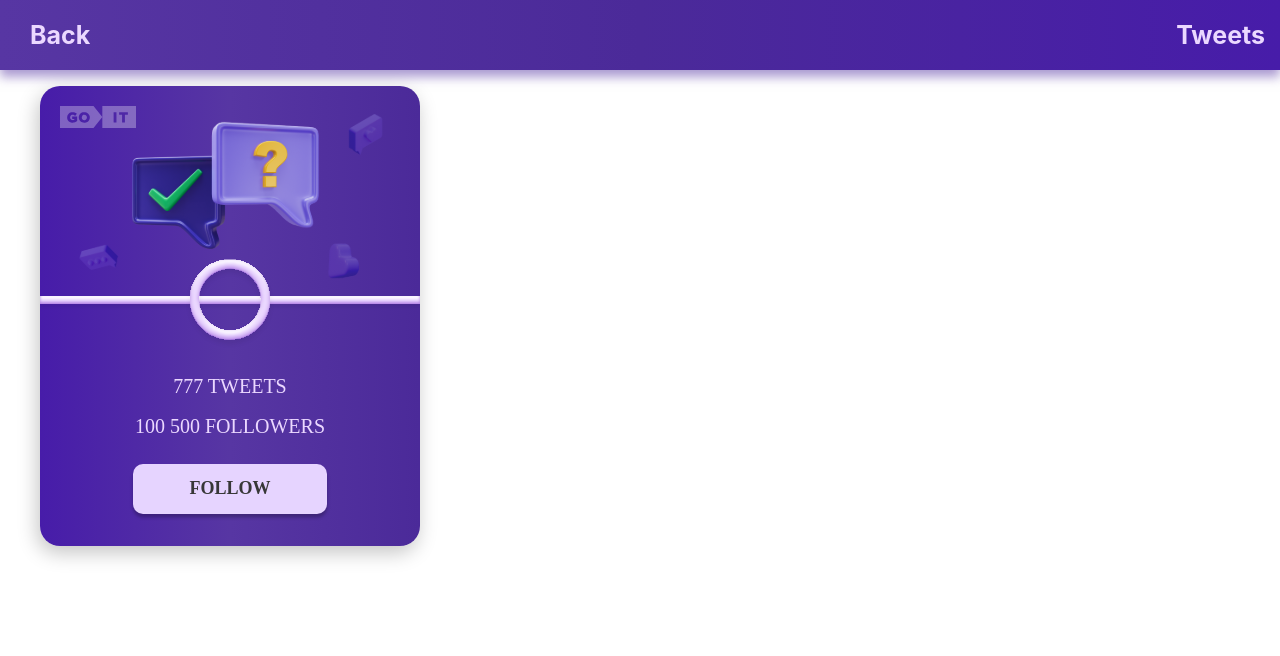
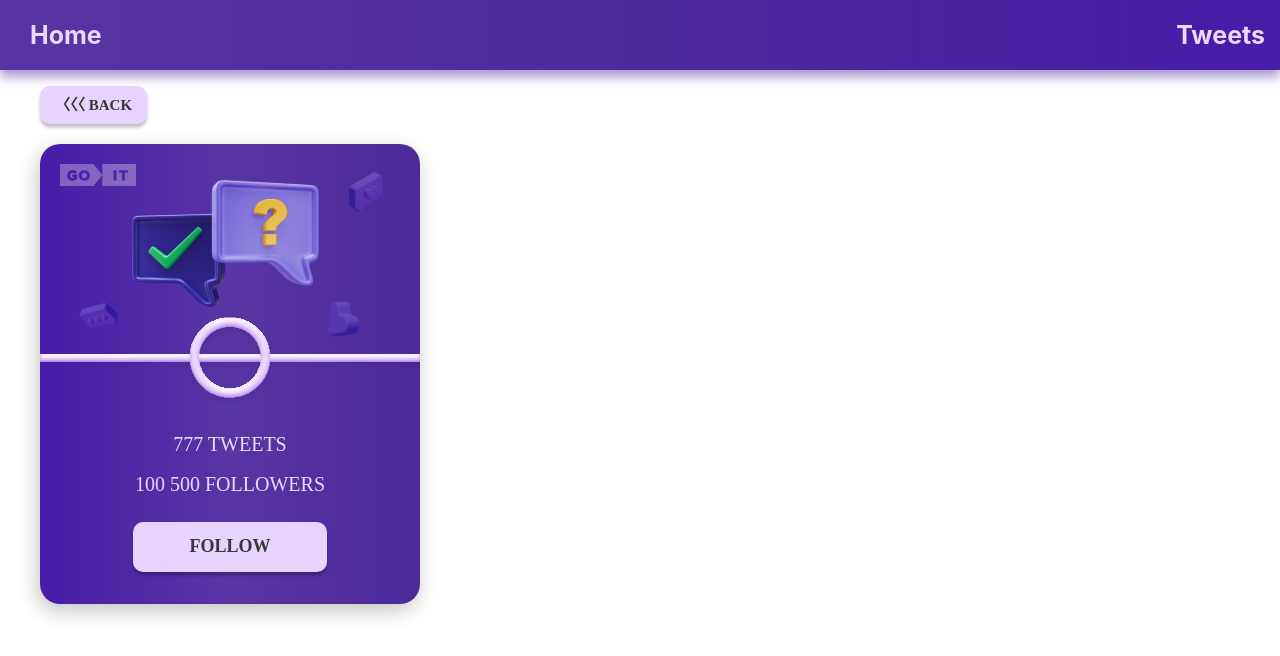
Before and after one commit to Sldvld/goit-test-task, a React (Create React App) app: page /goit-test-task/tweets in a window 1280 px wide. Shown: the top 656 px of the page. Built offline with nearby package versions, Linux system fonts and the light colour scheme.

Commit message:
add go back button

```diff
--- a/src/components/AppBar/AppBar.jsx
+++ b/src/components/AppBar/AppBar.jsx
@@ -5,7 +5,7 @@ export default function AppBar() {
   return (
     <header className={css.headerBox}>
       <NavLink className={css.headerLink} to="/">
-        <span className={css.headerLink}>Back</span>
+        <span className={css.headerLink}>Home</span>
       </NavLink>
       <span className={css.headerElement}>
         <NavLink to="/tweets" className={css.headerLink}>
--- /dev/null
+++ b/src/components/BackButton/BackButton.jsx
@@ -0,0 +1,14 @@
+import { useNavigate } from 'react-router-dom';
+import css from './BackButton.module.css';
+
+export function BackButton() {
+  const navigate = useNavigate();
+  const goBack = () => {
+    navigate(-1);
+  };
+  return (
+    <button className={css.backButton} onClick={goBack}>
+      〈〈〈 Back
+    </button>
+  );
+}
--- /dev/null
+++ b/src/components/BackButton/BackButton.module.css
@@ -0,0 +1,25 @@
+.backButton {
+  cursor: pointer;
+  margin-left: auto;
+  margin-right: auto;
+  max-width: 196px;
+  border: none;
+  color: #373737;
+  padding: 10px 15px;
+  background: #e6d4ff;
+  box-shadow: 0px 3.43693px 3.43693px rgba(0, 0, 0, 0.25);
+  border-radius: 10px;
+  font-family: 'Montserrat';
+  font-style: normal;
+  font-weight: 600;
+  font-size: 15px;
+  line-height: 1.2;
+  text-transform: uppercase;
+  color: #373737;
+}
+.backButton:focus,
+.backButton:hover {
+  background: #5cd3a8;
+  transition: 0.4s linear;
+  box-shadow: 0px 3.43693px 3.43693px rgba(0, 0, 0, 0.25);
+}
--- a/src/components/UserItem/UserItem.jsx
+++ b/src/components/UserItem/UserItem.jsx
@@ -3,9 +3,12 @@ import { ReactComponent as GoItLogo } from '../Images/goItLogo.svg';
 import { ReactComponent as CardBackground } from '../Images/picture.svg';
 import { ReactComponent as Line } from '../Images/line.svg';
 import { ReactComponent as Elipse } from '../Images/ellipse.svg';
+import { BackButton } from 'components/BackButton/BackButton';
 
 export function UserItem() {
   return (
+    <>
+      <BackButton />
       <li className={css.userItem}>
         <div className={css.userCard}>
           <GoItLogo className={css.goItLogo} />
@@ -21,5 +24,6 @@ export function UserItem() {
           </div>
         </div>
       </li>
+    </>
   );
 }
--- a/src/components/UserItem/UserItem.module.css
+++ b/src/components/UserItem/UserItem.module.css
@@ -2,6 +2,7 @@
   display: block;
   position: relative;
   list-style: none;
+  margin-top: 20px;
   width: 380px;
   height: 460px;
   background: linear-gradient(90deg, #471ca9, #5736a3, #4b2a99);
```
Lines whose indentation alone changed are shown as unchanged.
